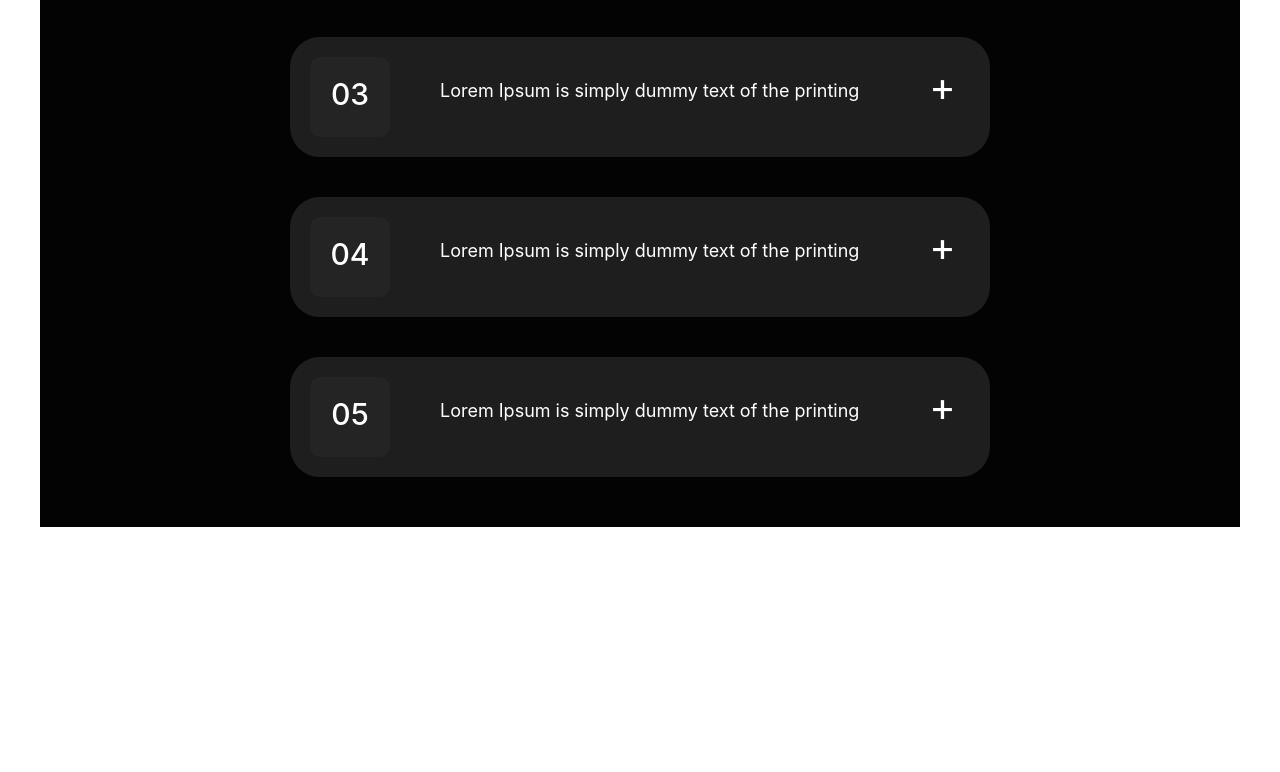
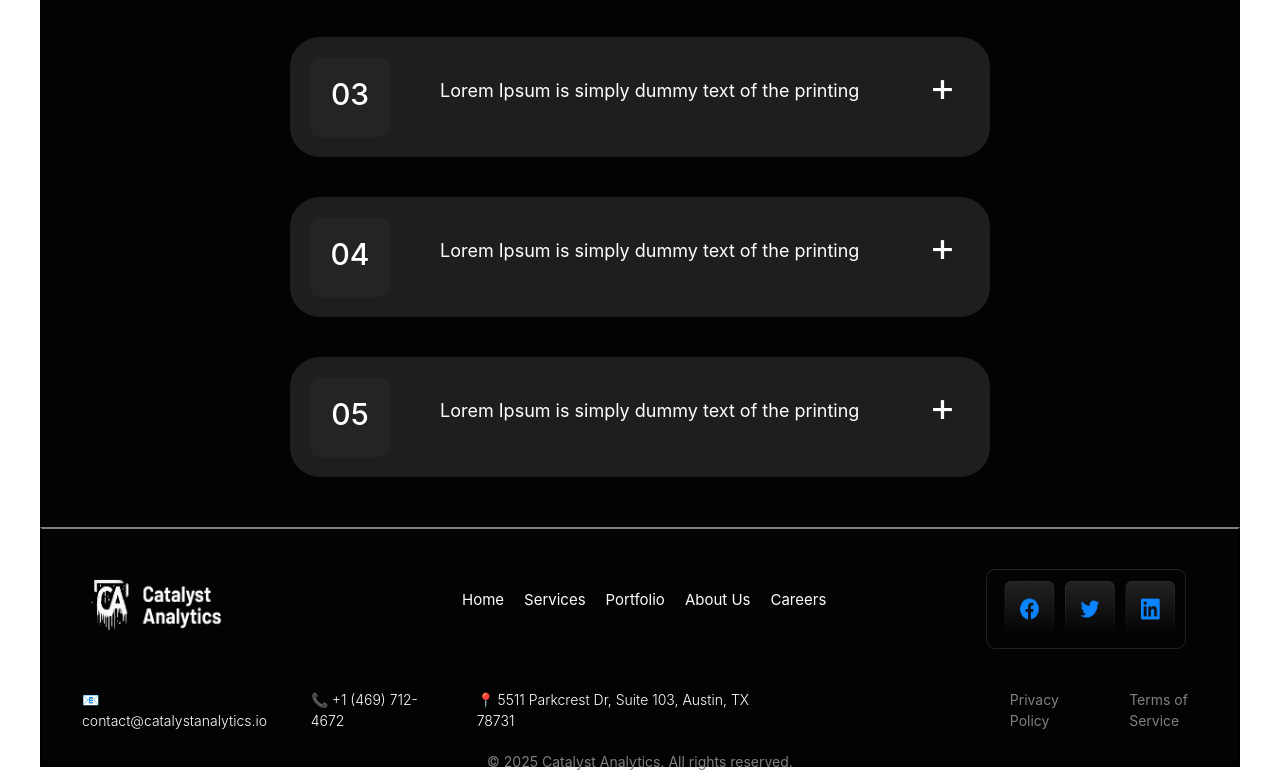
Before and after one commit to DBilol228/Week3examday, a website: page index.html in a window 1280 px wide. Shown: the part 2203-2975 px from the top of the page. Before the commit the page ends 2730 px from the top, so only its background shows below. Drawn offline with nearby package versions, Linux system fonts and the light colour scheme; files that its build step writes are made by us from their sources.

Commit message:
finished page 1

```diff
--- a/index.html
+++ b/index.html
@@ -234,5 +234,27 @@
             </div>
         </div>
     </div>
+
+    <div class="hidden lg:block max-w-[1200px] m-auto">
+        <div class="w-[100%] h-[240px] bg-[#030303] border-2 border-t-[gray]">
+            <div class="flex gap-[20px]">
+                <img src="./src/images/Logo.png" class="mt-[40px] ml-[40px] w-[140px] h-[70px]" alt="LOGO">
+                <p class="text-[white] text-[15px] mt-[60px] ml-[220px]">Home</p>
+                <p class="text-[white] text-[15px] mt-[60px]">Services</p>
+                <p class="text-[white] text-[15px] mt-[60px]">Portfolio</p>
+                <p class="text-[white] text-[15px] mt-[60px]">About Us</p>
+                <p class="text-[white] text-[15px] mt-[60px]">Careers</p>
+                <img src="./src/images/Sub Container.png" class="w-[200px] h-[80px] mt-[40px] ml-[140px]" alt="">
+            </div>
+            <div class="flex gap-[30px] mt-[40px] ml-[40px]">
+                <p class="text-[white] text-[14px] font-light">📧 contact@catalystanalytics.io</p>
+                <p class="text-[white] text-[14px] font-light">📞 +1 (469) 712-4672</p>
+                <p class="text-[white] text-[14px] font-light">📍 5511 Parkcrest Dr, Suite 103, Austin, TX 78731</p>
+                <p class="text-[gray] text-[14px] ml-[200px]">Privacy Policy</p>
+                <p class="text-[gray] text-[14px]">Terms of Service</p>
+            </div>
+            <p class="text-[gray] text-[14px] text-center mt-[20px]">© 2025 Catalyst Analytics. All rights reserved.</p>
+        </div>
+    </div>
 </body>
 </html>
```
Also changed, not shown: src/images/Sub Container.png (added).
